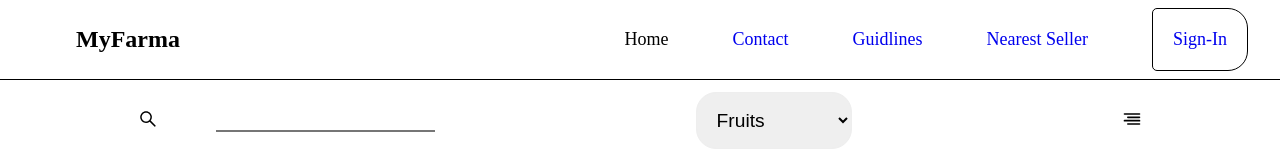
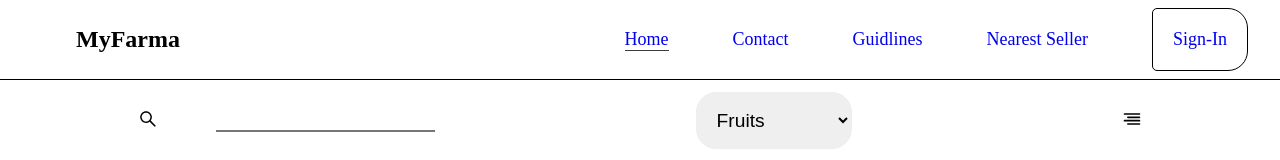
Before and after one commit to HIDZI123/PracticeProj, a React (Vite) app in the folder proj_1/: page / in a window 1280 px wide. In both pictures the pointer is over the link "Home". Shown: the top 160 px of the page. Built offline with nearby package versions, Linux system fonts and the light colour scheme.

Commit message:
Minor changes

```diff
--- a/proj_1/src/styles/header.scss
+++ b/proj_1/src/styles/header.scss
@@ -24,9 +24,11 @@
       text-decoration: none;
 
       &:active,
-      &:hover,
       &:visited {
         color: black;
+      }
+      &:hover{
+        border-bottom: 1px solid rgb(61, 60, 60);
       }
     }
 
```
